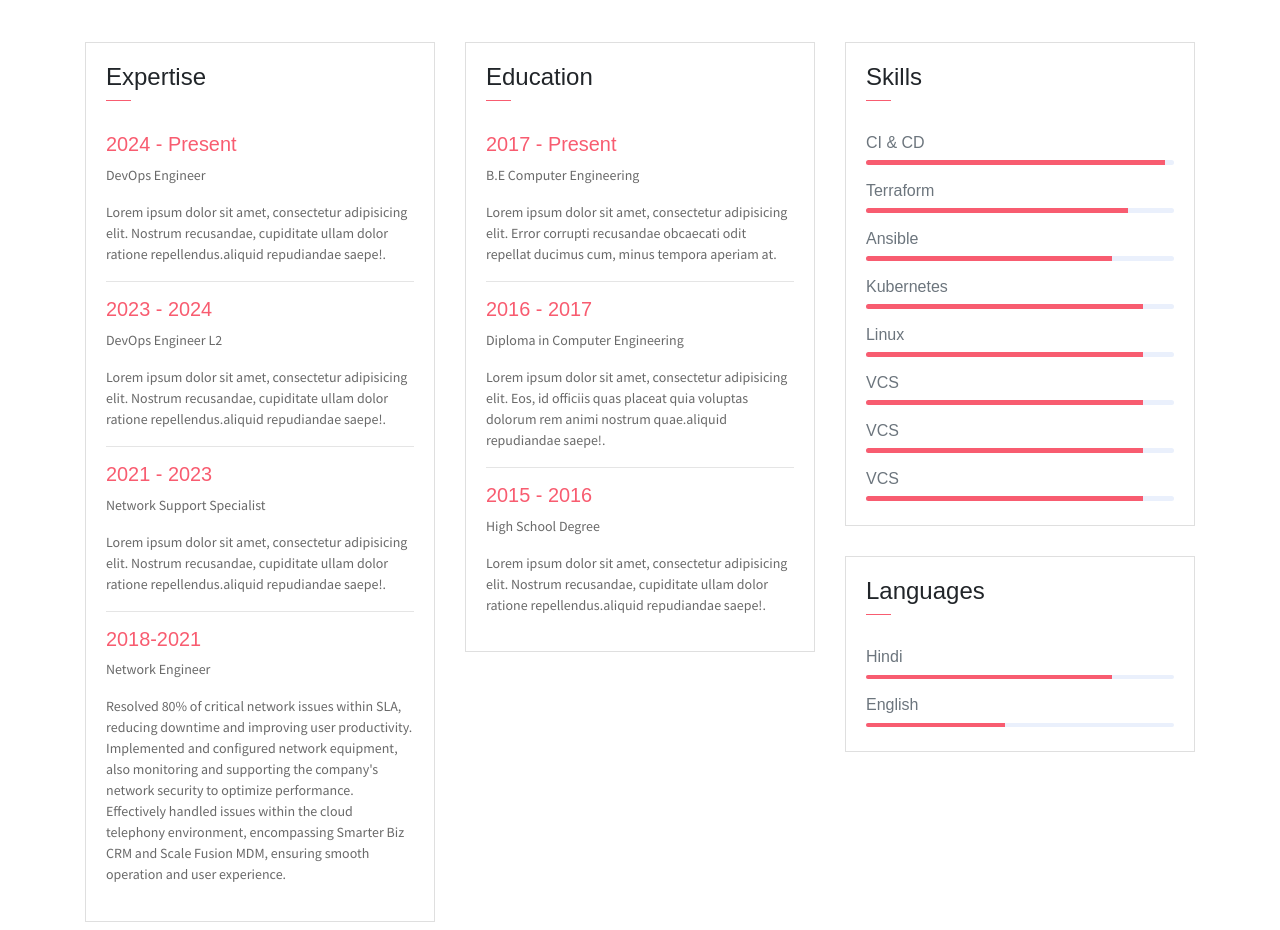
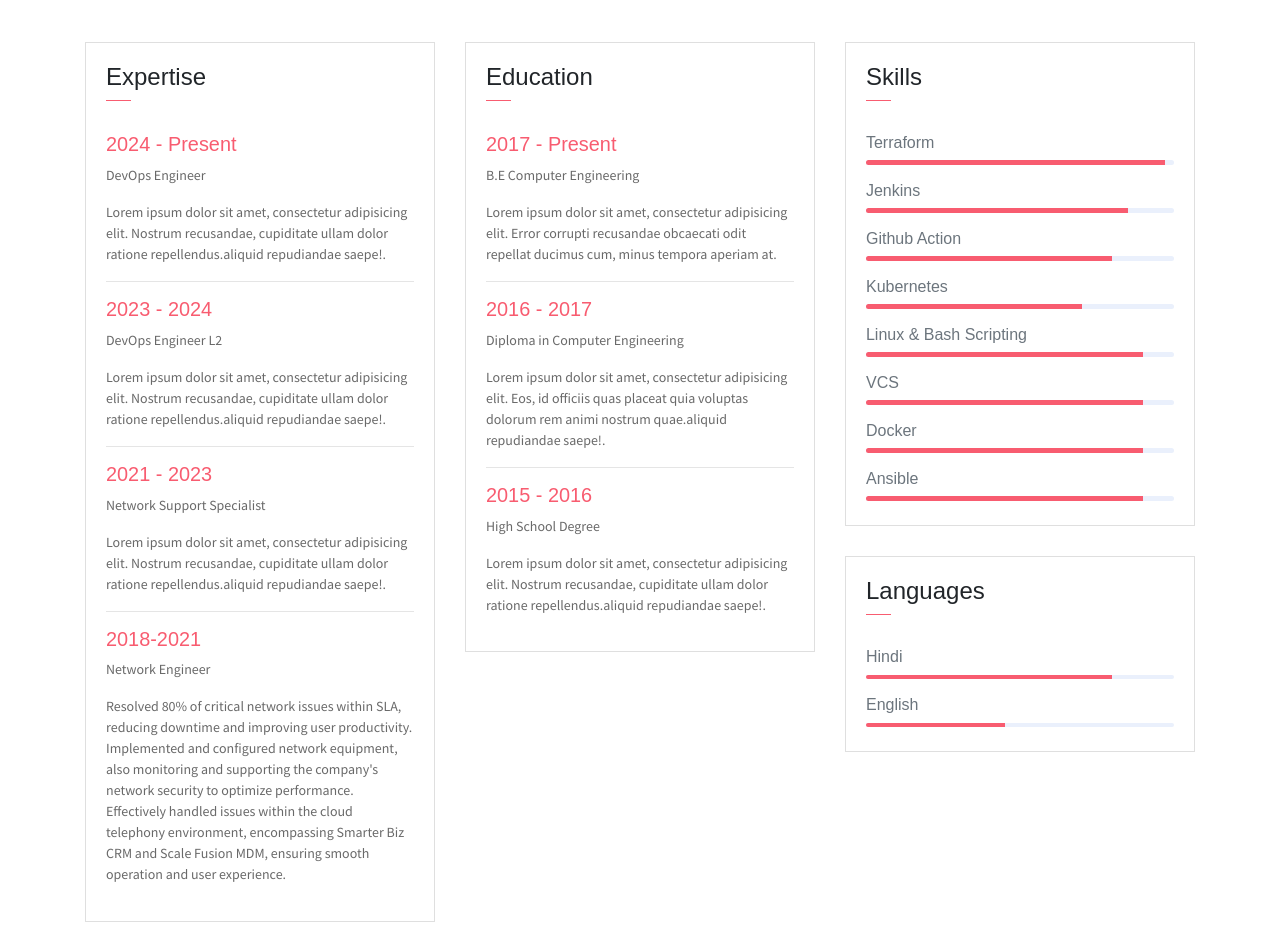
Before and after one commit to mohitshrmaa/mohitshrmaa.github.io, a website: page index.html in a window 1280 px wide. Shown: the part 1360-2290 px from the top of the page. Drawn offline with Linux system fonts and the light colour scheme; some packages are replaced by stand-ins of ours.

Commit message:
Update index.html

```diff
--- a/index.html
+++ b/index.html
@@ -220,23 +220,23 @@
                             </div>
                         </div>
                         <div class="card-body pb-2">
-                           <h6>CI &amp; CD</h6>
+                           <h6>Terraform</h6>
                             <div class="progress mb-3">
                                 <div class="progress-bar bg-danger" role="progressbar" style="width: 97%" aria-valuenow="25" aria-valuemin="0" aria-valuemax="100"></div>
                             </div>
-                            <h6>Terraform</h6>
+                            <h6>Jenkins</h6>
                             <div class="progress mb-3">
                                 <div class="progress-bar bg-danger" role="progressbar" style="width: 85%" aria-valuenow="25" aria-valuemin="0" aria-valuemax="100"></div>
                             </div>
-                            <h6>Ansible</h6>
+                            <h6>Github Action</h6>
                             <div class="progress mb-3">
                                 <div class="progress-bar bg-danger" role="progressbar" style="width: 80%" aria-valuenow="50" aria-valuemin="0" aria-valuemax="100"></div>
                             </div>
                             <h6>Kubernetes</h6>
                             <div class="progress mb-3">
-                                <div class="progress-bar bg-danger" role="progressbar" style="width: 90%" aria-valuenow="75" aria-valuemin="0" aria-valuemax="100"></div>
+                                <div class="progress-bar bg-danger" role="progressbar" style="width: 70%" aria-valuenow="75" aria-valuemin="0" aria-valuemax="100"></div>
                             </div>
-                            <h6>Linux</h6>
+                            <h6>Linux &  Bash Scripting </h6>
                             <div class="progress mb-3">
                                 <div class="progress-bar bg-danger" role="progressbar" style="width: 90%" aria-valuenow="75" aria-valuemin="0" aria-valuemax="100"></div>
                             </div>
@@ -244,11 +244,11 @@
                             <div class="progress mb-3">
                                 <div class="progress-bar bg-danger" role="progressbar" style="width: 90%" aria-valuenow="75" aria-valuemin="0" aria-valuemax="100"></div>
                             </div>
-                            <h6>VCS</h6>
+                            <h6>Docker</h6>
                             <div class="progress mb-3">
                                 <div class="progress-bar bg-danger" role="progressbar" style="width: 90%" aria-valuenow="75" aria-valuemin="0" aria-valuemax="100"></div>
                             </div>
-                            <h6>VCS</h6>
+                            <h6>Ansible</h6>
                             <div class="progress mb-3">
                                 <div class="progress-bar bg-danger" role="progressbar" style="width: 90%" aria-valuenow="75" aria-valuemin="0" aria-valuemax="100"></div>
                             </div>
```
